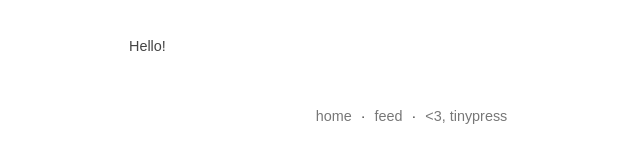
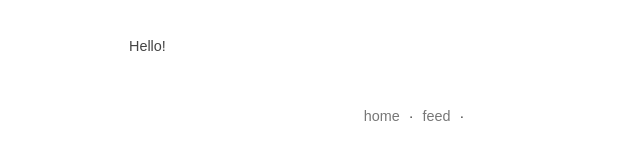
Before and after one commit to debabratakarfa/debabratakarfa.github.io, a Jekyll site: the page built from _posts/2015-12-05-my-first-post.markdown, in a window 1280 px wide. Shown: the part 163-326 px from the top of the page, without its empty margins (236-876 px from the left). Built offline with Jekyll 4.4.1, drawn with Linux system fonts in a browser that asks for light colours.

Commit message:
Update post.html

```diff
--- a/_layouts/post.html
+++ b/_layouts/post.html
@@ -40,7 +40,7 @@
     </article>
 
     <footer>
-        <a href="/">home</a> &middot; <a href="/feed.xml">feed</a> &middot; <a href="https://tinypress.co/">&lt;3, tinypress</a>
+        <a href="/">home</a> &middot; <a href="/feed.xml">feed</a> &middot;
     </footer>
   </div>
 </body>
```
